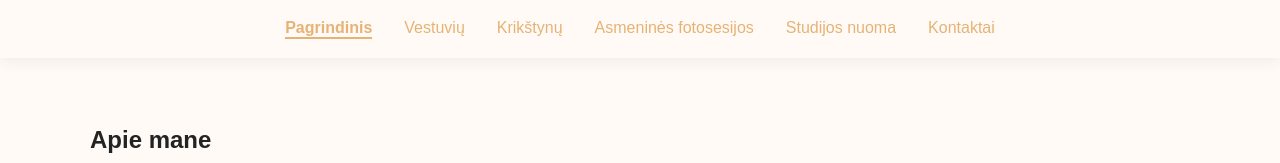
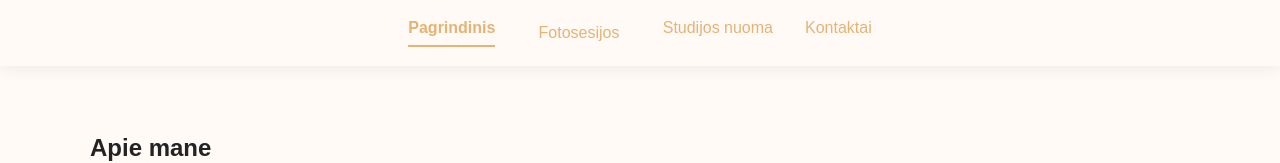
Before and after one commit to IevaBaryte/personal-website, a React (Vite) app: page / in a window 1280 px wide. Shown: the top 163 px of the page. Built offline with nearby package versions, Linux system fonts and the light colour scheme; the HTML template or start-up script is replaced by a standard one.

Commit message:
menu changes

```diff
--- a/src/App.jsx
+++ b/src/App.jsx
@@ -9,9 +9,14 @@ import Contact from './pages/Contact';
 
 const menu = [
   { path: '/', label: 'Pagrindinis' },
-  { path: '/vestuves', label: 'Vestuvių' },
-  { path: '/krikstynos', label: 'Krikštynų' },
+  {
+    label: 'Fotosesijos',
+    dropdown: [
+      { path: '/vestuves', label: 'Vestuvių fotosesijos' },
+      { path: '/krikstynos', label: 'Krikštynų fotosesijos' },
       { path: '/asmenines', label: 'Asmeninės fotosesijos' },
+    ],
+  },
   { path: '/studija', label: 'Studijos nuoma' },
   { path: '/kontaktai', label: 'Kontaktai' },
 ];
@@ -20,7 +25,23 @@ export default function App() {
   return (
     <Router>
       <nav>
-        {menu.map((item) => (
+  {menu.map((item, idx) =>
+    item.dropdown ? (
+      <div className="dropdown" key={item.label}>
+        <span className="dropdown-label">{item.label}</span>
+        <div className="dropdown-content">
+          {item.dropdown.map((sub, i) => (
+            <NavLink
+              key={sub.path}
+              to={sub.path}
+              className={({ isActive }) => (isActive ? 'active' : '')}
+            >
+              {sub.label}
+            </NavLink>
+          ))}
+        </div>
+      </div>
+    ) : (
       <NavLink
         key={item.path}
         to={item.path}
@@ -29,7 +50,8 @@ export default function App() {
       >
         {item.label}
       </NavLink>
-        ))}
+    )
+  )}
 </nav>
       <Routes>
         <Route path="/" element={<MainPage />} />
--- a/src/index.css
+++ b/src/index.css
@@ -38,6 +38,68 @@ nav {
   position: sticky;
   top: 0;
   z-index: 10;
+}
+
+.dropdown {
+  position: relative;
+  display: flex;
+  align-items: center;
+}
+
+.dropdown-label {
+  cursor: pointer;
+  padding: 0.3rem 0.7rem;
+  font-size: 1rem;
+  color: var(--accent);
+  transition: color 0.2s;
+}
+
+.dropdown-label:hover,
+.dropdown:hover .dropdown-label {
+  color: var(--primary);
+}
+
+.dropdown-content {
+  display: none;
+  position: absolute;
+  top: 100%;
+  left: 0;
+  background: var(--menu-bg);
+  min-width: 200px;
+  box-shadow: var(--shadow);
+  border-radius: 8px;
+  flex-direction: column;
+  z-index: 100;
+  padding: 0.5rem 0;
+}
+
+.dropdown:hover .dropdown-content,
+.dropdown:focus-within .dropdown-content,
+.dropdown-content:hover {
+  display: flex;
+}
+
+
+.dropdown:hover .dropdown-content,
+.dropdown:focus-within .dropdown-content {
+  display: flex;
+}
+
+.dropdown-content a {
+  padding: 0.7rem 1.2rem;
+  color: var(--accent);
+  text-align: left;
+  border: none;
+  background: none;
+  font-size: 1rem;
+  transition: background 0.15s, color 0.15s;
+}
+
+.dropdown-content a:hover,
+.dropdown-content a.active {
+  background: var(--accent);
+  color: #fff;
+  border-radius: 4px;
 }
 
 nav a.active {
```
Also changed, not shown: 1 other file (tests, documents, lock files or other folders). Lines whose indentation alone changed are shown as unchanged.
